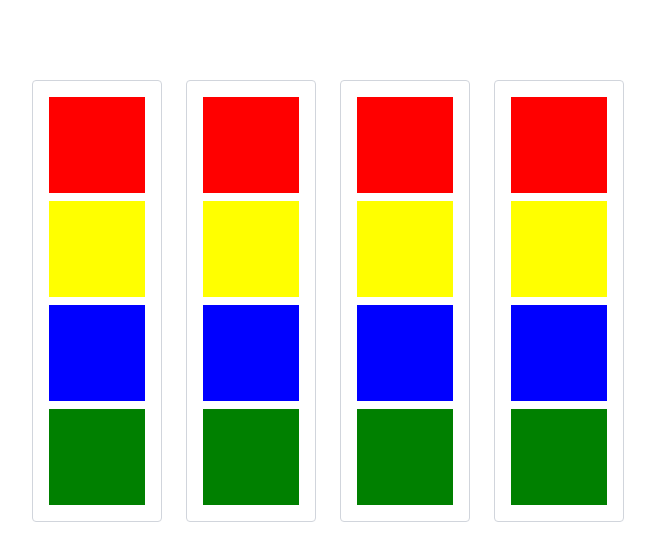
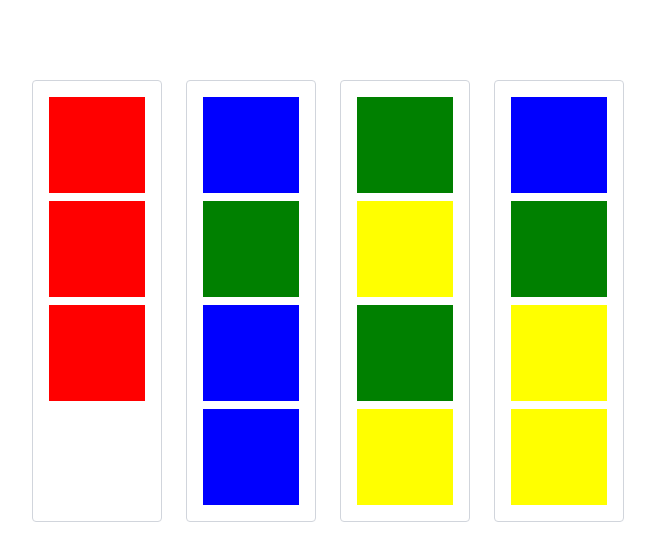
Before and after one commit to alekseishmidko/geoguessr-copy-frontend, a Next.js app: page / in a window 1280 px wide. Shown: the top 560 px of the page, without its empty margins (312-967 px from the left). Built offline with nearby package versions, Linux system fonts and the light colour scheme.

Commit message:
добавил ограничение для цветов и количества в колонке

```diff
--- a/src/features/drag-n-drop-boxes/DragNDropBoxes.tsx
+++ b/src/features/drag-n-drop-boxes/DragNDropBoxes.tsx
@@ -16,16 +16,60 @@ type Item = {
   id: string;
   color: string;
 };
+const MAX_ITEMS_PER_COLUMN = 4;
+const COLUMNS: Cols[] = ["0", "1", "2", "3"];
+const generateColorPool = (colors: string[], maxPerColor: number): Item[] => {
+  const pool: Item[] = [];
+
+  const colorCount: Record<string, number> = {};
+
+  while (true) {
+    const availableColors = colors.filter(
+      (color) => (colorCount[color] || 0) < maxPerColor
+    );
+
+    if (availableColors.length === 0) break;
+
+    const color =
+      availableColors[Math.floor(Math.random() * availableColors.length)];
+
+    const count = colorCount[color] || 0;
+    colorCount[color] = count + 1;
+
+    pool.push({
+      id: `${color}-${count}`,
+      color,
+    });
+  }
+
+  // Перемешиваем финальный пул
+  return pool.sort(() => Math.random() - 0.5);
+};
+
 // TODO сделать чтобы было ограничение на количество кубов в столбце,
 // рандомные комбинации кубов вначале
-// анимация
+// анимация передвижения куба
+// улучшить типизацию
+// юзать useId или что то такое
+
 export const DragNDropBoxes = () => {
-  const [items, setItems] = useState<Record<Cols, Item[]>>({
-    "0": COLORS.map((color, i) => ({ id: `0-${i}`, color })),
-    "1": COLORS.map((color, i) => ({ id: `1-${i}`, color })),
-    "2": COLORS.map((color, i) => ({ id: `2-${i}`, color })),
-    "3": COLORS.map((color, i) => ({ id: `3-${i}`, color })),
+  const cubePool = generateColorPool(COLORS, MAX_ITEMS_PER_COLUMN);
+  const [items, setItems] = useState<Record<Cols, Item[]>>(() => {
+    const result: Partial<Record<Cols, Item[]>> = {};
+
+    COLUMNS.forEach((col, i) => {
+      const start = i * MAX_ITEMS_PER_COLUMN;
+      const end = start + MAX_ITEMS_PER_COLUMN;
+
+      result[col] =
+        col === "0"
+          ? cubePool.slice(start, end - 1)
+          : cubePool.slice(start, end);
+    });
+
+    return result as Record<Cols, Item[]>;
   });
+
   const handleDragEnd = (event: DragEndEvent) => {
     const { active, over } = event;
     if (!over || active.id === over.id) return;
@@ -54,6 +98,10 @@ export const DragNDropBoxes = () => {
     const draggedItemIndex = sourceItems.findIndex((i) => i.id === activeId);
     const targetIndex = targetItems.findIndex((i) => i.id === overId);
 
+    if (sourceCol !== targetCol && targetItems.length >= MAX_ITEMS_PER_COLUMN) {
+      return;
+    }
+
     const [movedItem] = sourceItems.splice(draggedItemIndex, 1);
 
     if (sourceCol === targetCol) {
@@ -78,7 +126,9 @@ export const DragNDropBoxes = () => {
             items={column.map((item) => item.id)}
             strategy={verticalListSortingStrategy}
           >
-            <div className="flex flex-col items-center gap-2 border border-gray-300 p-4 rounded bg-white">
+            <div
+              className={`flex flex-col items-center gap-2 border border-gray-300 p-4 rounded bg-white`}
+            >
               {column.map(({ id, color }) => (
                 <SortableCube key={id} id={id} color={color} />
               ))}
```
